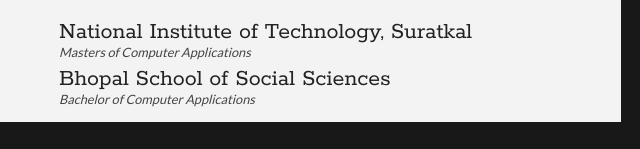
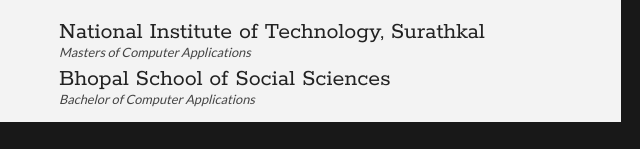
Before and after one commit to avinashmadhwani/Resume, a plain HTML site: page index.html in a window 1280 px wide. Shown: the part 767-916 px from the top of the page, 419-1059 px from the left. Drawn offline with Linux system fonts and the light colour scheme.

Commit message:
Update index.html

```diff
--- a/index.html
+++ b/index.html
@@ -110,7 +110,7 @@
 
 			<div class="sectionContent">
 				<article>
-					<h2>National Institute of Technology, Suratkal</h2>
+					<h2>National Institute of Technology, Surathkal</h2>
 					<p class="subDetails">Masters of Computer Applications</p>
 
 				</article>
```
